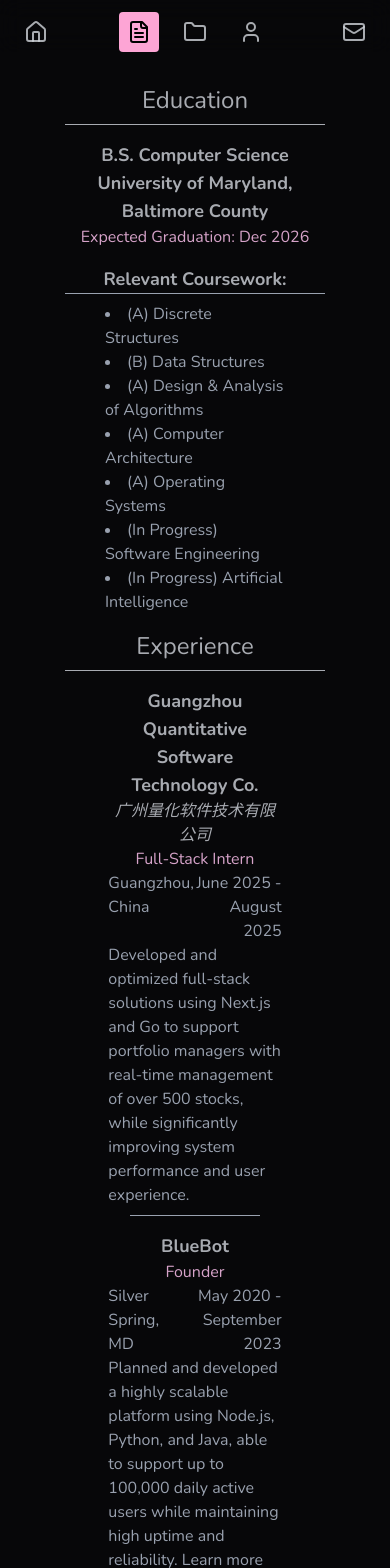
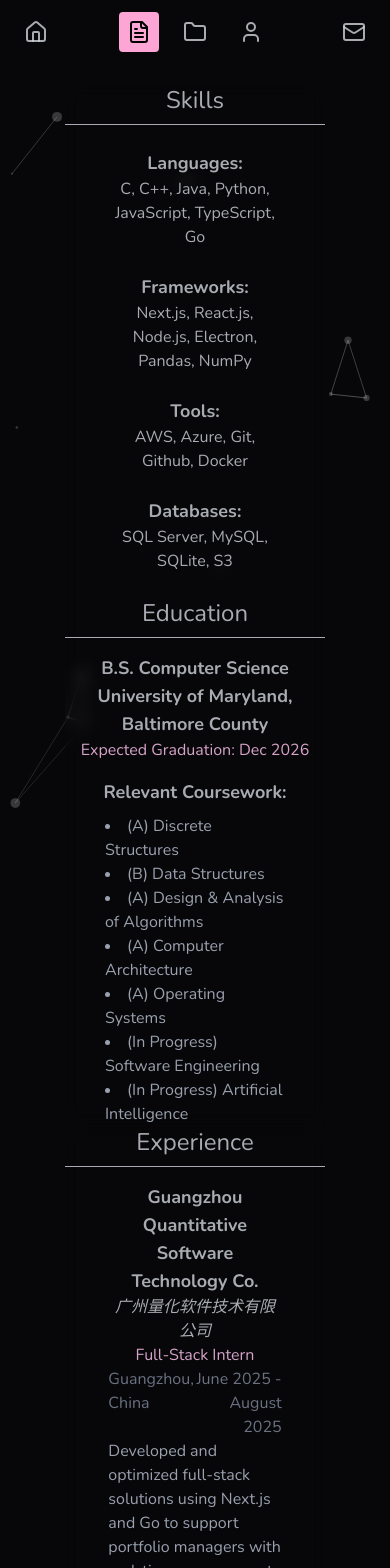
Before and after one commit to ChujiaGuo/webpage, a Next.js app: page /resume in a window 390 px wide. Shown: the top 1568 px of the page. Built offline with nearby package versions, Linux system fonts and the light colour scheme.

Commit message:
Added tsparticles for background, and skills section to Resume

```diff
--- a/package.json
+++ b/package.json
@@ -10,6 +10,9 @@
   },
   "dependencies": {
     "@icons-pack/react-simple-icons": "^13.7.0",
+    "@tsparticles/engine": "^3.9.1",
+    "@tsparticles/react": "^3.0.0",
+    "@tsparticles/slim": "^3.9.1",
     "lucide-react": "^0.536.0",
     "next": "15.4.5",
     "react": "19.1.0",
--- a/src/app/about/page.tsx
+++ b/src/app/about/page.tsx
@@ -3,7 +3,7 @@ import { nunito } from "@/lib/fonts";
 export default function AboutPage() {
   return (
     <div className="flex flex-col md:flex-col mx-auto w-full h-full items-center">
-      <h1 className={`${nunito.className} text-2xl text-center`}>
+      <h1 className={`${nunito.className} text-2xl text-center w-full backdrop-blur-sm`}>
         About Me
       </h1>
       <hr className="w-2/3 mx-auto my-2" />
--- a/src/app/contact/page.tsx
+++ b/src/app/contact/page.tsx
@@ -3,7 +3,7 @@ import { nunito } from "@/lib/fonts";
 export default function ContactPage() {
   return (
       <div className="flex flex-col md:flex-col mx-auto w-full h-full items-center">
-        <h1 className={`${nunito.className} text-2xl text-center`}>
+        <h1 className={`${nunito.className} text-2xl text-center w-full backdrop-blur-sm`}>
           Contact
         </h1>
         <hr className="w-2/3 mx-auto my-2" />
--- a/src/app/layout.tsx
+++ b/src/app/layout.tsx
@@ -2,6 +2,7 @@ import type { Metadata } from "next";
 import { Geist, Geist_Mono } from "next/font/google";
 import "./globals.css";
 import Navbar from "@/components/NavBar";
+import ParticleBackground from "@/components/Particles";
 
 const geistSans = Geist({
     variable: "--font-geist-sans",
@@ -25,8 +26,11 @@ export default function RootLayout({
 }>) {
     return (
         <html lang="en">
-            <body className={`${geistSans.variable} ${geistMono.variable} antialiased h-[90vh]`}>
+            <body className={`${geistSans.variable} ${geistMono.variable} antialiased h-[100dvh] flex flex-col`}>
                 <Navbar />
+                <div className="fixed inset-0 -z-10">
+                    <ParticleBackground />
+                </div>
                 {children}
             </body>
         </html>
--- a/src/app/page.tsx
+++ b/src/app/page.tsx
@@ -4,13 +4,13 @@ import Link from "next/link";
 
 export default function Home() {
     return (
-        <div className="flex flex-col w-full h-full items-center justify-center">
+        <div className="flex flex-col w-full h-full items-center justify-center bg-[#070709]/50 backdrop-blur-xs">
             <div className="flex flex-col md:flex-row items-center md:items-left justify-center w-3/4 gap-4">
                 <span className="w-1/2 order-2 md:order-1">
-                    <h1 className={`${nunito.className} text-3xl text-gray-300/80 text-center md:text-left`}>
+                    <h1 className={`${nunito.className} text-3xl text-gray-300 text-center md:text-left`}>
                         {strings.landing_header}
                     </h1>
-                    <h2 className={`${nunito.className} text-lg text-gray-400 text-center md:text-left`}>
+                    <h2 className={`${nunito.className} text-lg text-gray-500 text-center md:text-left`}>
                         {strings.landing_description}
                     </h2>
                     <hr className=""/>
--- a/src/app/projects/page.tsx
+++ b/src/app/projects/page.tsx
@@ -4,12 +4,12 @@ import { SiGithub } from "@icons-pack/react-simple-icons";
 import { nunito } from "@/lib/fonts";
 import * as strings from "@/lib/strings"
 
-const projectInactive = `border border-gray-300/80 rounded-xl p-2 group hover:bg-[#d6a3c9] hover:border-[#d6a3c9] transition h-full`
+const projectInactive = `group border transition border-gray-300/70 rounded-xl h-full p-2 hover:bg-[#d6a3c9]/90 hover:border-[#d6a3c9] backdrop-blur-sm`
 const titleTextInactive = `text-xl font-semibold mb-2 text-center group-hover:text-black transition`
 const descTextInactive = `pb-2 px-4 group-hover:text-gray-900 transition`
 const skillsTextInactive = `pb-2 px-4 text-md group-hover:text-gray-900 transition`
 
-const projectActive = `border rounded-xl p-2 bg-pink-300 border-pink-300`
+const projectActive = `border rounded-xl p-2 bg-pink-300 border-pink-300 h-full`
 const titleTextActive = `text-xl font-semibold mb-2 text-center text-black`
 const descTextActive = `text-gray-900 pb-2 px-4`
 const skillsTextActive = `text-gray-900 pb-2 px-4`
@@ -35,7 +35,7 @@ export default function ProjectsPage() {
 
     return (
         <div className="flex flex-col md:flex-col mx-auto w-full h-full items-center" onClick={() => handleClick("")}>
-            <h1 className={`${nunito.className} text-2xl text-center`}>
+            <h1 className={`${nunito.className} text-2xl text-center w-full backdrop-blur-sm`}>
                 Projects
             </h1>
             <hr className="w-2/3 mx-auto my-2" />
--- a/src/app/resume/page.tsx
+++ b/src/app/resume/page.tsx
@@ -4,16 +4,15 @@ import Link from "next/link";
 
 export default function ResumePage() {
     return (
-        <div className="flex flex-col md:flex-col mx-auto w-full h-full items-center">
-            {Education()}
+        <div className="flex flex-col md:flex-col w-full h-full items-center">
+            {SkillsEducation()}
             {Experience()}
-
         </div>
     );
 }
 function Experience() {
     return (
-        <div className="mt-4 flex flex-col w-2/3 items-center">
+        <div className="flex flex-col w-2/3 items-center backdrop-blur-sm">
             <h1 className={`${nunito.className} text-2xl text-gray-300/80 text-center`}>
                 Experience
             </h1>
@@ -29,26 +28,51 @@ function Experience() {
                     <p className={`${nunito.className} text-md text-[#d6a3c9] text-center`} >
                         {item.position}
                     </p>
-                    <div className={`flex flex-row justify-between ${nunito.className} text-md text-gray-400`} >
+                    <div className={`flex flex-row justify-between ${nunito.className} text-md text-gray-500`} >
                         <span>{item.location}</span>
                         <span className="text-right">{item.date}</span>
                     </div>
-                    <p className={`${nunito.className} text-md text-gray-400`} >
+                    <p className={`${nunito.className} text-md text-gray-400 mb-4`} >
                         {item.description} {item.project ? <>Learn more <Link href={`/projects#${item.project}`} className="text-[#d6a3c9]">here.</Link></> : ""}
                     </p>
-                    {index < strings.resume_experience.length - 1 && <hr className="w-3/4 mx-auto border-gray-400 my-2" />}
-
+                    {item.notes?.map(note => {
+                        const title = note[0]
+                        const desc = note[1]
+                        return (
+                            <p key={title} className={`${nunito.className} pb-2 px-4 text-md group-hover:text-gray-900 transition`}><b className="text-[#d6a3c9]">{title}</b>: {desc}</p>
+                        )
+                    })}
                 </div>
             ))}
         </div>
     )
 }
 
-function Education() {
+function SkillsEducation() {
     return (
-        <div className="flex flex-col w-2/3 justify-center items-center gap-4">
+        <div className="grid grid-cols-1 md:grid-cols-2 gap-6 justify-center w-2/3 backdrop-blur-sm">
+            {/* Skills */}
+            <div className="flex flex-col items-center h-full">
+                <h1 className={`${nunito.className} text-2xl text-gray-300/80 text-center`}>
+                    Skills
+                </h1>
+                <hr className="w-full mx-auto my-2 border-gray-300/80" />
+                <div className="grid grid-cols-1 md:grid-cols-2 gap-6 justify-center mt-4 w-2/3">
+                    {Object.entries(strings.skills).map(([key, list]) => {
+                        return (
+                            <div key={key} className={`${nunito.className}  text-center`}>
+                                <p className="text-lg text-gray-300/80"><b>{key.charAt(0).toUpperCase() + key.slice(1)}:</b></p>
+                                <p className="text-md text-gray-300/80">{list.join(", ")}</p>
+                            </div>)
+                    })}
+                </div>
+
+            </div>
+
+            {/* Education */}
+            <div className="flex flex-col justify-center items-center gap-4">
                 <div className="w-full">
-                <h1 className={`${nunito.className} text-2xl text-gray-300/80  text-center`}>
+                    <h1 className={`${nunito.className} text-2xl text-gray-300/80 text-center`}>
                         Education
                     </h1>
                     <hr className="w-full mx-auto my-2 border-gray-300/80" />
@@ -63,14 +87,13 @@ function Education() {
                     <p className={`${nunito.className} text-lg text-gray-300/80 text-center`}>
                         <b>Relevant Coursework:</b>
                     </p>
-                <hr className="mx-auto border-gray-400" />
                     <ul className={`mx-auto px-10 mt-2 list-disc list-inside ${nunito.className} text-md text-gray-400`}>
                         {strings.resume_coursework.map(item => (
                             <li key={item.course}>({item.grade}) {item.course}</li>
                         ))}
                     </ul>
                 </div>
-
+            </div>
         </div>
     )
 }
--- a/src/components/NavBar.tsx
+++ b/src/components/NavBar.tsx
@@ -2,7 +2,7 @@
 
 import Link from "next/link";
 import { usePathname } from "next/navigation";
-import { FileText, Mail, Folder, House, User } from "lucide-react";
+import { FileText, Mail, Folder, House, User, CodeXml } from "lucide-react";
 import { useState } from "react";
 import { nunito } from "@/lib/fonts";
 
@@ -28,7 +28,7 @@ export default function Navbar() {
 
     return (
         <div className="h-10[vh]" >
-            <nav className="sticky top-0 z-50 backdrop-blur-md">
+            <nav className="sticky top-0 z-50 bg-[#070709]">
                 <div className="max-w-7xl mx-auto flex items-center justify-between px-4 pt-3">
                     <div className="flex-1 flex">
                         <Link href='/' className={isActive('/') ? buttonActive : buttonInactive}>
@@ -62,7 +62,6 @@ export default function Navbar() {
                         ))}
                     </div>
                 </div>
-            </nav>
                 <div className="max-w-7xl h-8 mx-auto">
                     <div className={`flex flex-1 justify-center ${nunito.className} text-lg text-gray-300/80`}>
                         {hovered && center_links.find(l => l.href === hovered)?.label}
@@ -72,6 +71,7 @@ export default function Navbar() {
                         {hovered && right_links.find(l => l.href === hovered)?.label}
                     </div>
                 </div>
+            </nav>
         </div>
     );
 }
--- /dev/null
+++ b/src/components/Particles.tsx
@@ -0,0 +1,96 @@
+'use client'
+
+import { useEffect, useMemo, useState } from "react";
+import Particles, { initParticlesEngine } from "@tsparticles/react";
+import {
+    type Container,
+    type ISourceOptions,
+    MoveDirection,
+    OutMode,
+} from "@tsparticles/engine";
+import { loadSlim } from "@tsparticles/slim";
+
+const particlesConfig = {
+    fpsLimit: 120,
+    interactivity: {
+        events: {
+
+        },
+        modes: {
+            push: {
+                quantity: 4,
+            },
+            repulse: {
+                distance: 200,
+                duration: 0.4,
+            },
+        },
+    },
+    particles: {
+        color: {
+            value: "#ffffff",
+        },
+        links: {
+            color: "#ffffff",
+            distance: 150,
+            enable: true,
+            opacity: 0.2,
+            width: 1,
+        },
+        move: {
+            direction: MoveDirection.none,
+            enable: true,
+            outModes: {
+                default: OutMode.out,
+            },
+            random: false,
+            speed: 0,
+            straight: false,
+        },
+        number: {
+            density: {
+                enable: true,
+            },
+            value: 80,
+        },
+        opacity: {
+            value: 0.2,
+        },
+        shape: {
+            type: "circle",
+        },
+        size: {
+            value: { min: 1, max: 5 },
+        },
+    },
+    detectRetina: true,
+}
+
+export default function ParticleBackground() {
+    const [_, setInit] = useState(false);
+
+    useEffect(() => {
+        initParticlesEngine(async (engine) => {
+            await loadSlim(engine);
+        }).then(() => {
+            setInit(true);
+        });
+    }, []);
+
+    const particlesLoaded = async (container?: Container): Promise<void> => {
+        console.log(container);
+    };
+
+    const options: ISourceOptions = useMemo(
+        () => (particlesConfig),
+        [],
+    );
+
+    return (
+        <Particles
+            id="tsparticles"
+            particlesLoaded={particlesLoaded}
+            options={options}
+        />
+    );
+};
--- a/src/lib/strings.ts
+++ b/src/lib/strings.ts
@@ -13,6 +13,13 @@ export const resume_coursework = [
     { grade: "In Progress", course: "Software Engineering" },
     { grade: "In Progress", course: "Artificial Intelligence" },
 ]
+
+export const skills = {
+    "languages": ["C", "C++", "Java", "Python", "JavaScript", "TypeScript", "Go"],
+    "frameworks": ["Next.js", "React.js", "Node.js", "Electron", "Pandas", "NumPy"],
+    "tools": ["AWS", "Azure", "Git", "Github", "Docker"],
+    "databases":["SQL Server", "MySQL", "SQLite", "S3"],
+}
 
 export const resume_experience = [
     {
@@ -36,7 +43,26 @@ export const resume_experience = [
                 ]
             ]
     },
-    { company: "BlueBot", alt: "", position: "Founder", location: "Silver Spring, MD", date: "May 2020 - September 2023", description: "Planned and developed a highly scalable platform using Node.js, Python, and Java, able to support up to 100,000 daily active users while maintaining high uptime and reliability.", project: "bluebot" },
+    {
+        company: "BlueBot", alt: "", position: "Founder", location: "Silver Spring, MD", date: "May 2020 - September 2023", description: "Planned and developed a highly scalable platform using Node.js, Python, and Java, able to support up to 100,000 daily active users while maintaining high uptime and reliability.", project: "bluebot", notes: [
+            [
+                "Team Leadership and Management",
+                "Led and worked with a team of 10 developers to build and optimize our system with Git, Docker, and Slack for streamlined communication and development."
+            ],
+            [
+                "Task Optimization and Automation",
+                "Automated 75+ tasks across AWS, with reduced response and operating times by 30%."
+            ],
+            [
+                "Artificial Intelligence Integration",
+                "Integrated custom trained AI models designed to recognize broad behavioral patterns in consenting users."
+            ],
+            [
+                "Real-Time Functionality",
+                "Developed REST APIs, and integrated OAuth2 to provide users with real-time services, maintain secure authentication, while maintaining an uptime of over 99.9%."
+            ]
+        ]
+    },
 ]
 
 export const projects = [
--- /dev/null
+++ b/tsparticles.config.json
@@ -0,0 +1,65 @@
+{
+  "fpsLimit": 120,
+  "interactivity": {
+    "events": {
+      "onClick": {
+        "enable": true,
+        "mode": "push"
+      },
+      "onHover": {
+        "enable": true,
+        "mode": "repulse"
+      }
+    },
+    "modes": {
+      "push": {
+        "quantity": 4
+      },
+      "repulse": {
+        "distance": 200,
+        "duration": 0.4
+      }
+    }
+  },
+  "particles": {
+    "color": {
+      "value": "#ffffff"
+    },
+    "links": {
+      "color": "#ffffff",
+      "distance": 150,
+      "enable": true,
+      "opacity": 0.5,
+      "width": 1
+    },
+    "move": {
+      "direction": "none",
+      "enable": true,
+      "outModes": {
+        "default": "out"
+      },
+      "random": false,
+      "speed": 6,
+      "straight": false
+    },
+    "number": {
+      "density": {
+        "enable": true
+      },
+      "value": 80
+    },
+    "opacity": {
+      "value": 0.5
+    },
+    "shape": {
+      "type": "circle"
+    },
+    "size": {
+      "value": {
+        "min": 1,
+        "max": 5
+      }
+    }
+  },
+  "detectRetina": true
+}
```
Also changed, not shown: 1 other file (tests, documents, lock files or other folders). Lines whose indentation alone changed are shown as unchanged.
